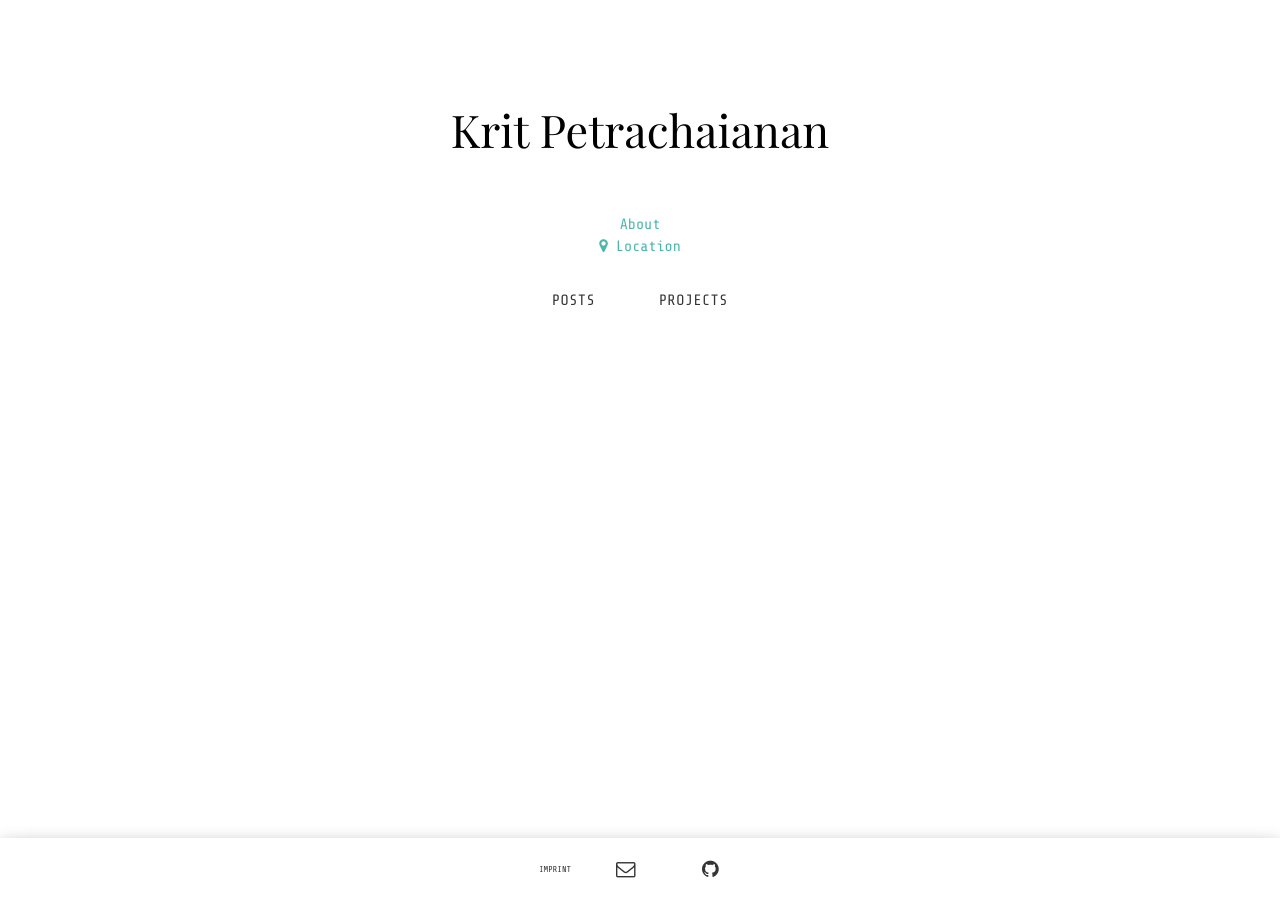
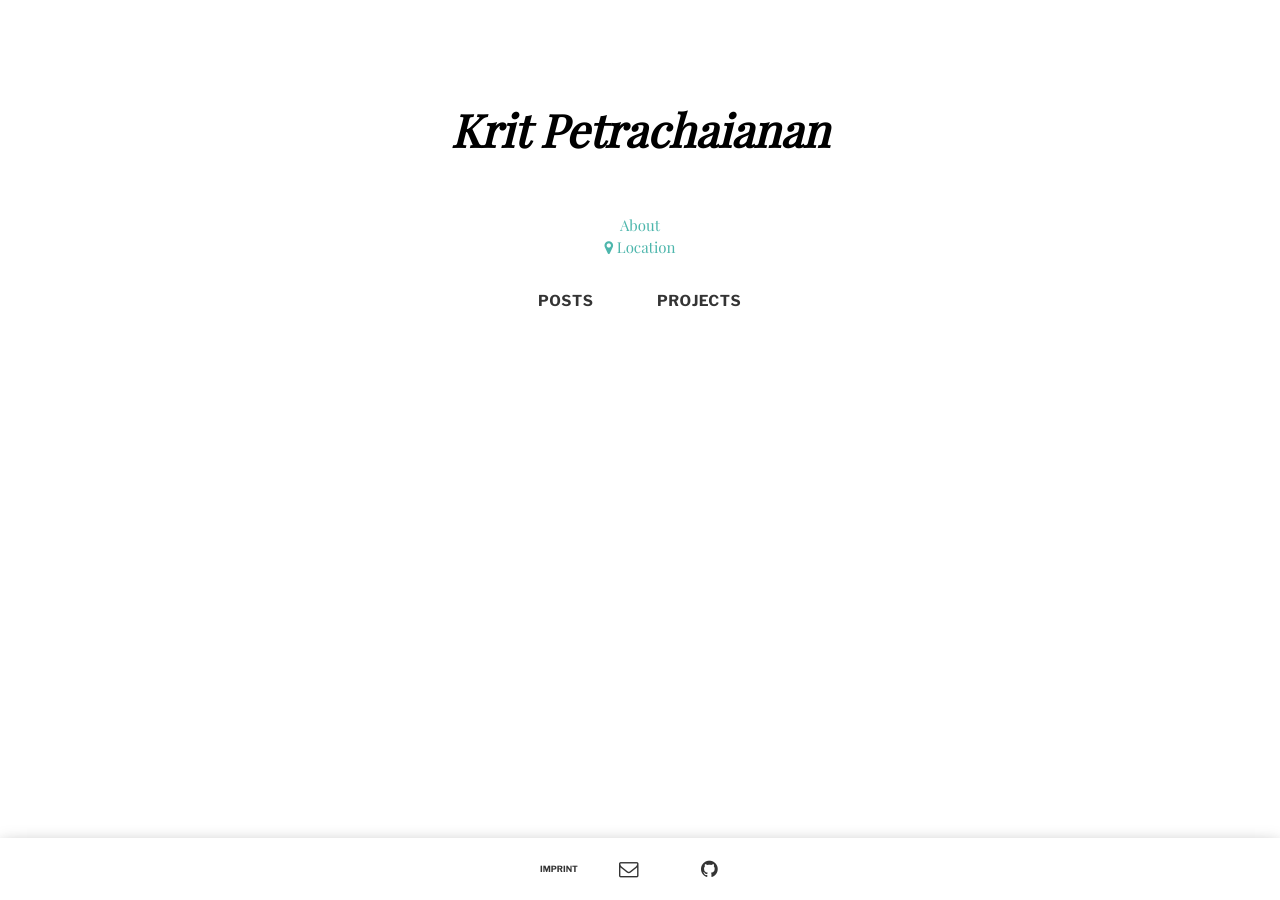
Before and after one commit to kritpetra/kritpetra.github.io, a Jekyll site: the page built from index.html, in a window 1280 px wide. Built offline with Jekyll 4.4.1, drawn with Linux system fonts in a browser that asks for light colours; some web fonts are replaced.

Commit message:
Changed more fonts

```diff
--- a/styles/main.css
+++ b/styles/main.css
@@ -109,7 +109,7 @@ src:local('Material Icons'),local(MaterialIcons-Regular),url(fonts/icons.woff2)
   src: local('Libre Franklin Bold'), local('LibreFranklin-Bold'), url(fonts/lfl.ttf) format('truetype');
 }
 a{
-    font-family: 'Share Tech Mono', monospace;
+    font-family: 'Libre Franklin', sans-serif;
 }
 .my-link{
     font-size: 18px !important;
@@ -131,6 +131,8 @@ a{
 }
 .my-name{
     font-family: 'Playfair Display', cursive;
+    font-style: italic;
+    font-weight: 700;
     font-size: 45px;
     color: black;
 }
@@ -154,12 +156,12 @@ a{
     font-size: 27px;
 }
 .my-mini-heading-sub{
-    font-family: 'Share Tech Mono', monospace;
+    font-family: 'Playfair Display', cursive;
     font-weight: normal;
     font-size: 14.5px;
 }
 .my-description{
-    font-family: 'Share Tech Mono', monospace;
+    font-family: 'Playfair Display', cursive;
     font-size: 15;
     color: #4db6ac;
     margin-top: 50px;
@@ -168,7 +170,7 @@ a{
     position:fixed;
     bottom:0;
     display:block;
-    font-family: 'Share Tech Mono', monospace;
+    font-family: 'Libre Franklin', sans-serif;
     text-align: center;
     margin-bottom: 0px;
     font-size: 13px;
@@ -255,11 +257,11 @@ a{
     margin-bottom: 40px;
 }
 .my-item-sub{
-    font-family: 'Share Tech Mono', monospace;
+    font-family: 'Libre Franklin', sans-serif;
     font-size: 13px;
 }
 .my-tag{
-    font-family: 'Share Tech Mono', monospace;
+    font-family: 'Libre Franklin', sans-serif;
     font-size: 14.5px;
     color: #4db6ac;
 }
```
